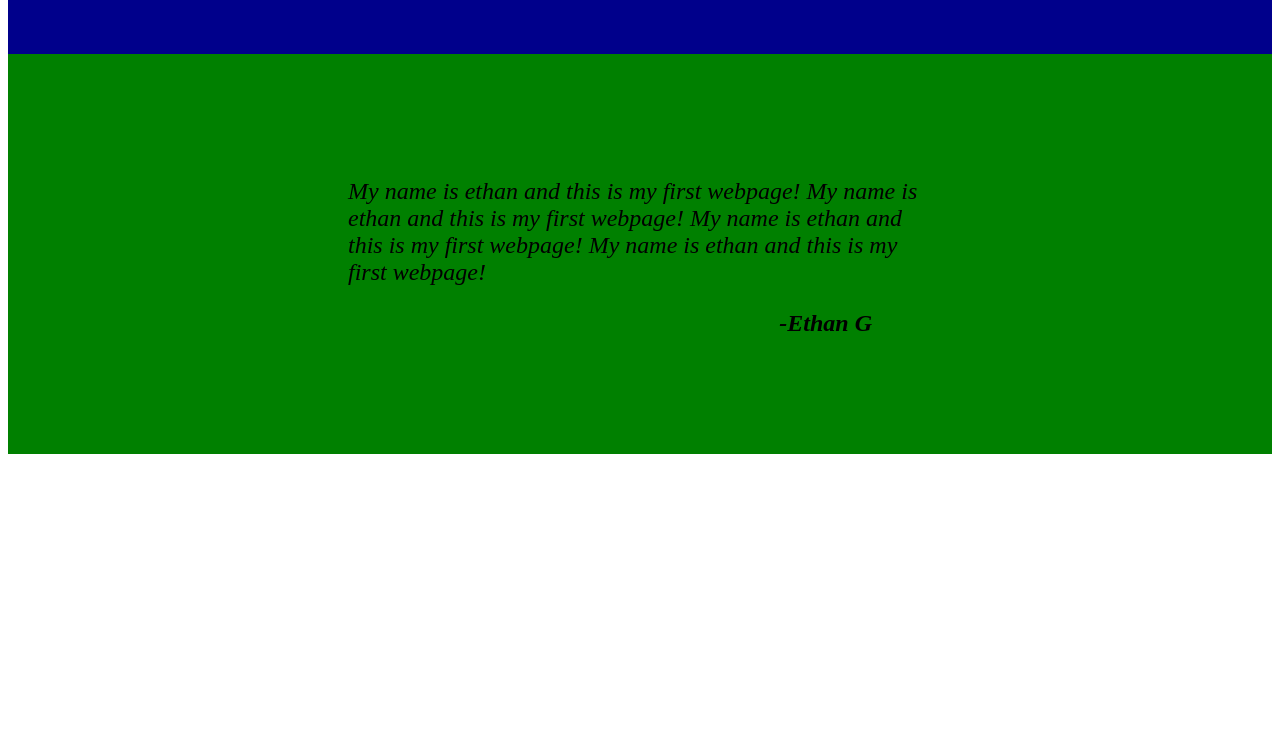
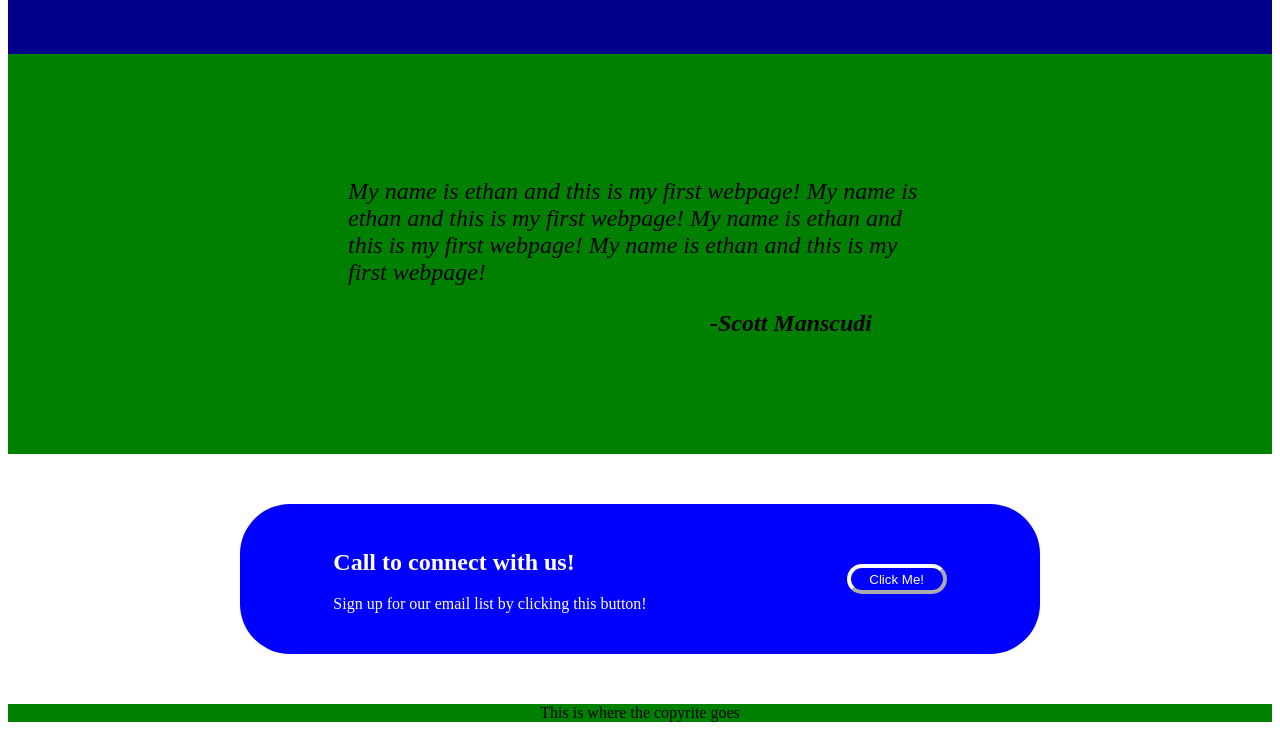
Before and after one commit to 3thn/landing-page-first, a plain HTML site: page index.html in a window 1280 px wide. Shown: the part 736-1466 px from the top of the page. Before the commit the page ends 1198 px from the top, so only its background shows below. Drawn offline with Linux system fonts and the light colour scheme.

Commit message:
finished index.html and finished layout in style.css

```diff
--- a/index.html
+++ b/index.html
@@ -62,8 +62,28 @@
             My name is ethan and this is my first webpage!
             My name is ethan and this is my first webpage!
         </blockquote>
-        <p class="author">-Ethan G</p>
+        <p class="author">-Scott Manscudi</p>
         </div>
+    </div>
+    <div class="final-section">
+        <div class="mini-box">
+        <div class="left-side">
+            <h2>Call to connect with us!</h2>
+            <p class="para-last">Sign up for our email list
+                by clicking this button!
+            </p>
+        </div>
+        <div class="button-last">
+            <button>Click Me!</button>
+        </div>
+        </div>
+    </div>
+    <footer>This is where the copyrite goes</footer>
+
+
+
+
+    </div>
 
 
     </div>
--- a/style.css
+++ b/style.css
@@ -113,3 +113,39 @@ padding: 10px;
     font-style: italic;
     font-weight: bolder;
 }
+
+.final-section {
+    height: 250px;
+    justify-content: center;
+    display: flex;
+    color: white;
+}
+
+.mini-box {
+margin: 50px;
+background-color: blue;
+display: flex;
+justify-content: center;
+width: 800px;
+align-items: center;
+border-radius: 50px;
+
+}
+
+.mini-box button {
+align-content: center;
+margin-left: 200px;
+width: 100px;
+height: 30px;
+border-color: white;
+border-width: 4px;
+border-radius: 25px;
+background-color: blue;
+color: white;
+}
+
+footer {
+    background-color: green;
+    display: flex;
+    justify-content: center;
+}
```
